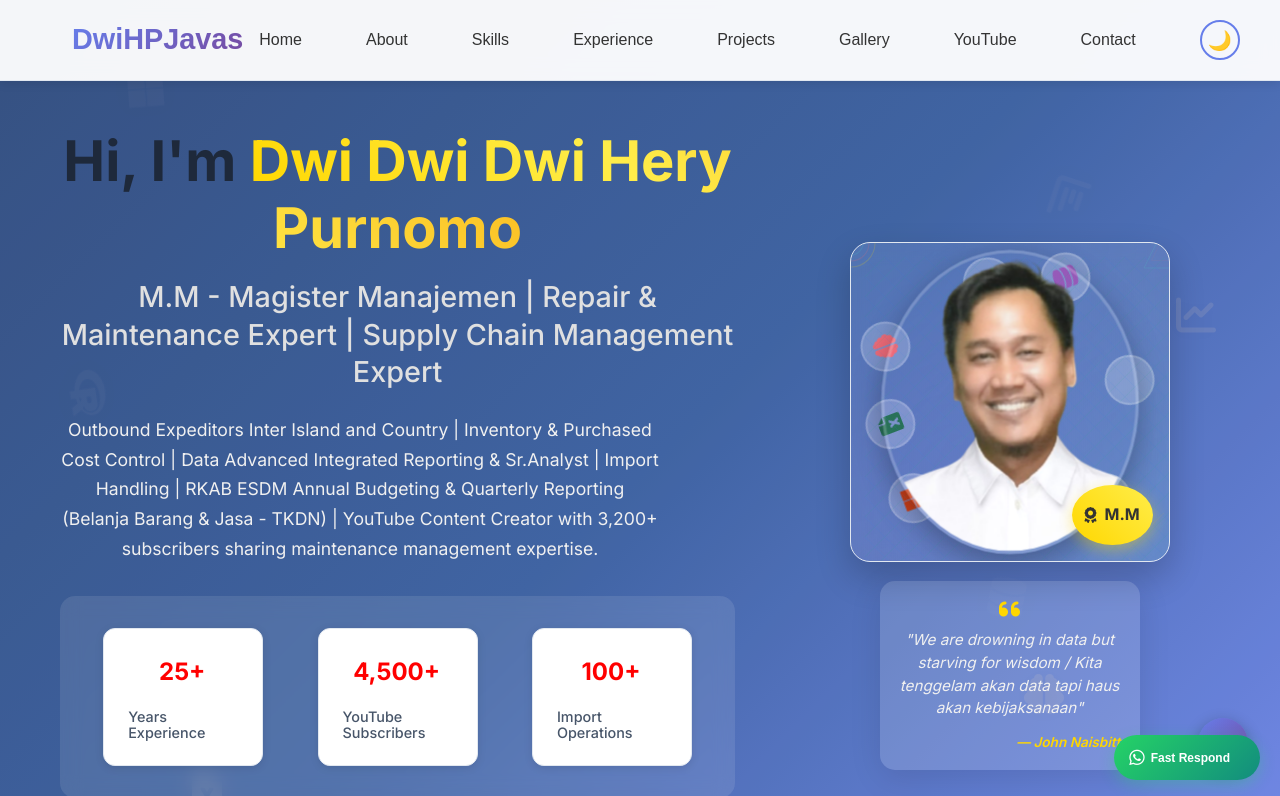
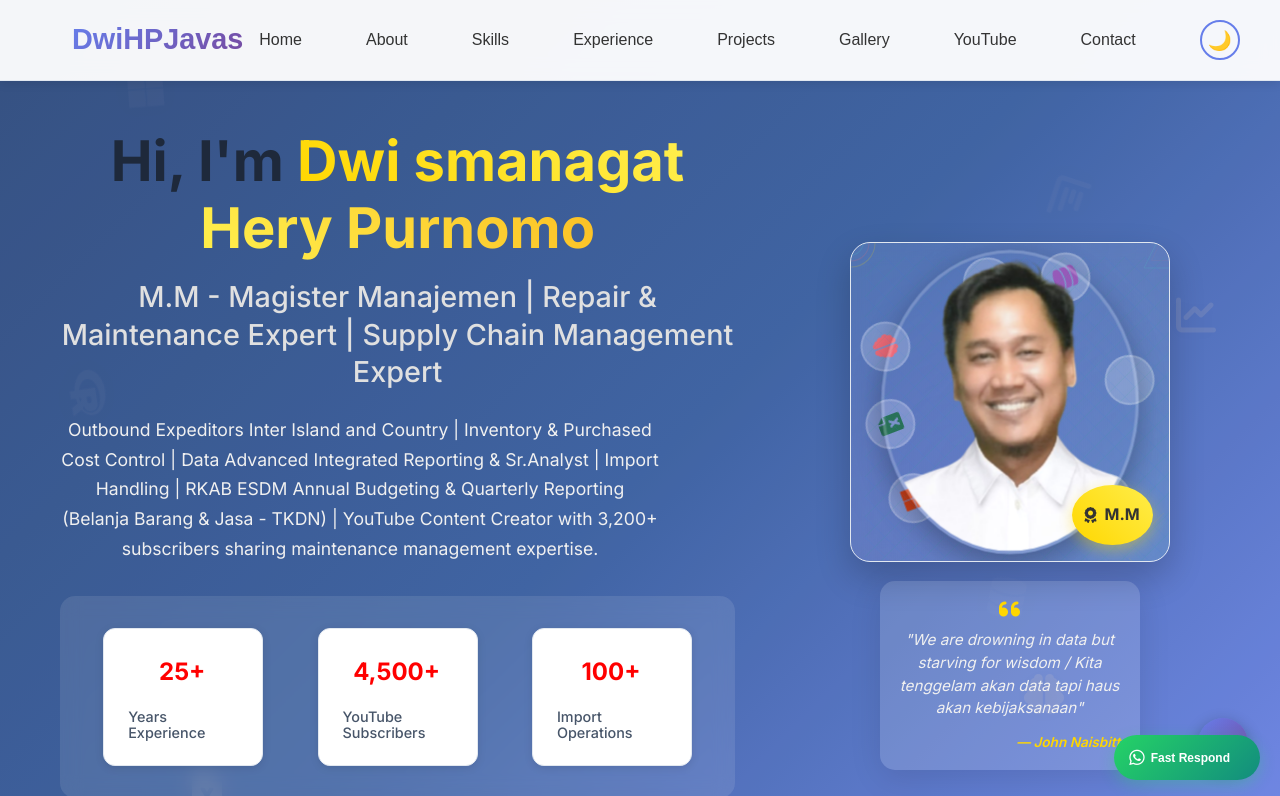
Before and after one commit to Dwihp234/portfolio-react, a React (Create React App) app: page / in a window 1280 px wide. Shown: the top 796 px of the page. Built offline with nearby package versions, Linux system fonts and the light colour scheme.

Commit message:
Update hero title in HeroSection component

```diff
--- a/src/components/HeroSection.js
+++ b/src/components/HeroSection.js
@@ -23,7 +23,7 @@ const HeroSection = () => {
       <div className="hero-container">
         <div className="hero-content">
           <h1 className="hero-title">
-            Hi, I'm <span className="gradient-text">Dwi Dwi Dwi Hery Purnomo</span>
+            Hi, I'm <span className="gradient-text">Dwi smanagat Hery Purnomo</span>
           </h1>
 
           <h2 className="hero-subtitle">
```
